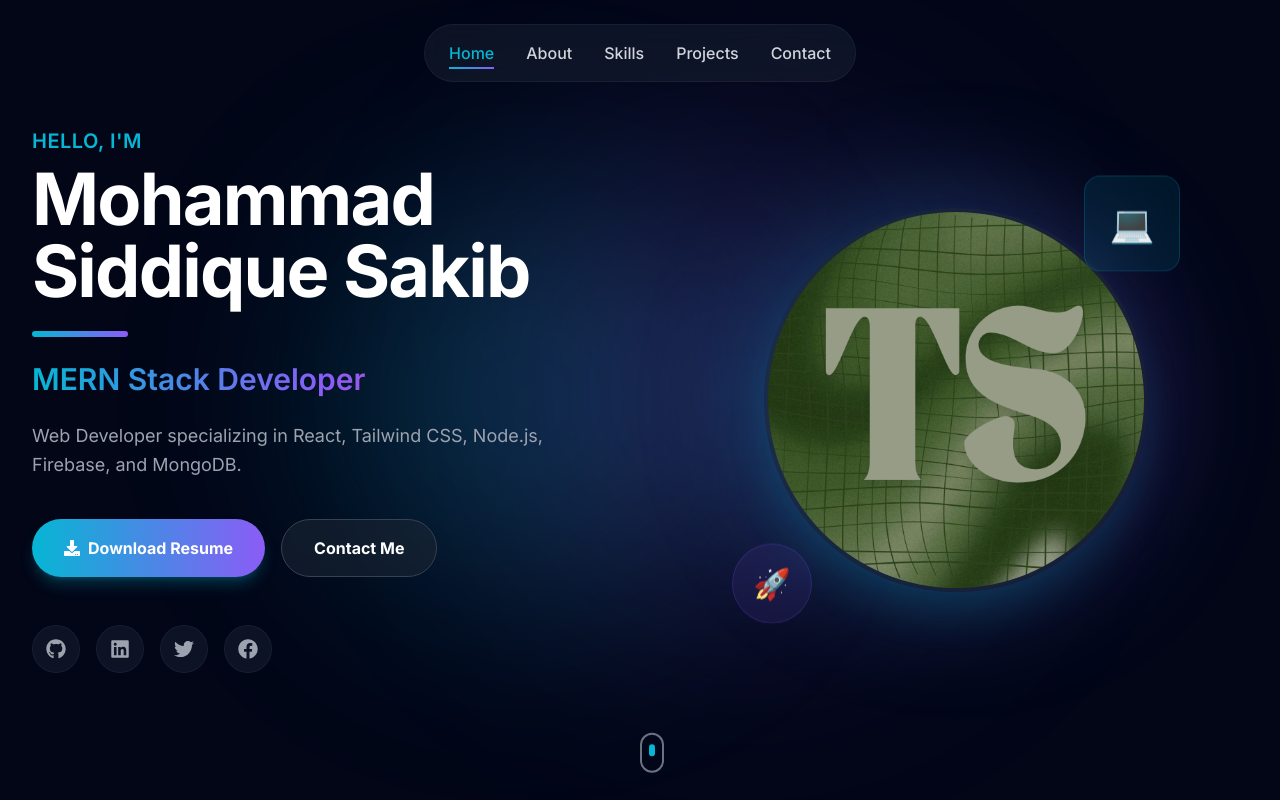
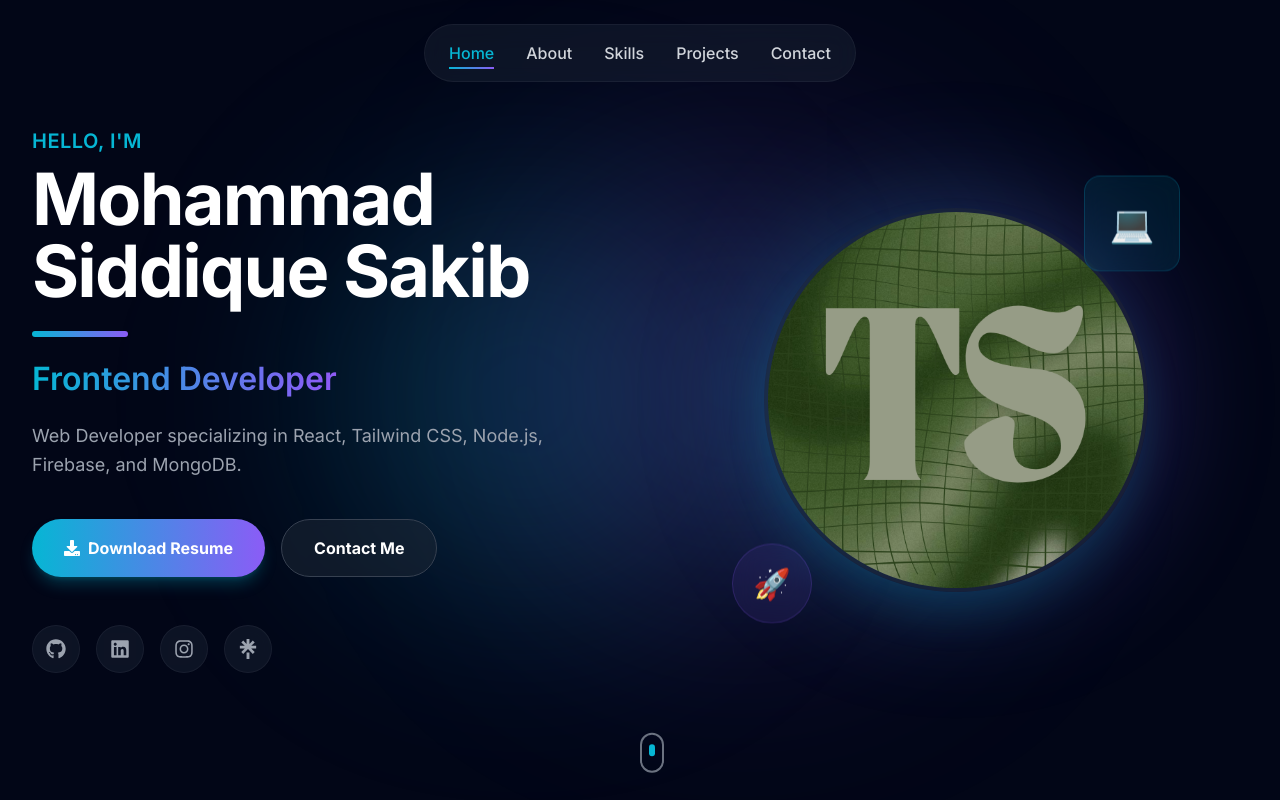
Before and after one commit to siddiquesakib/Portfolio1, a React (Vite) app: page / in a window 1280 px wide. Shown: the top 800 px of the page. Built offline with nearby package versions, Linux system fonts and the light colour scheme.

Commit message:
added socila link and readme file

```diff
--- a/package.json
+++ b/package.json
@@ -14,7 +14,8 @@
     "react": "^19.2.0",
     "react-dom": "^19.2.0",
     "react-icons": "^5.5.0",
-    "react-router-dom": "^7.10.0"
+    "react-router-dom": "^7.10.0",
+    "react-type-animation": "^3.2.0"
   },
   "devDependencies": {
     "@eslint/js": "^9.39.1",
--- a/src/components/Footer.jsx
+++ b/src/components/Footer.jsx
@@ -1,6 +1,7 @@
 import { motion } from "framer-motion";
-import { FaGithub, FaLinkedin, FaTwitter, FaWhatsapp } from "react-icons/fa";
+import { FaGithub, FaLinkedin, FaWhatsapp, FaInstagram } from "react-icons/fa";
 import { personalInfo } from "../data/portfolioData";
+import { SiLinktree } from "react-icons/si";
 
 const Footer = () => {
   const currentYear = new Date().getFullYear();
@@ -8,6 +9,12 @@
   const socialLinks = [
     { icon: FaGithub, url: personalInfo.social.github, label: "GitHub" },
     { icon: FaLinkedin, url: personalInfo.social.linkedin, label: "LinkedIn" },
+    {
+      icon: FaInstagram,
+      url: personalInfo.social.Instagram,
+      label: "Instagram",
+    },
+    { icon: SiLinktree, url: personalInfo.social.Linktree, label: "Linktree" },
     {
       icon: FaWhatsapp,
       url: `https://wa.me/${personalInfo.whatsapp.replace(/[^0-9]/g, "")}`,
--- a/src/components/Hero.jsx
+++ b/src/components/Hero.jsx
@@ -2,18 +2,19 @@
 import {
   FaGithub,
   FaLinkedin,
-  FaTwitter,
-  FaFacebook,
   FaDownload,
+  FaInstagram,
 } from "react-icons/fa";
 import { personalInfo } from "../data/portfolioData";
+import { TypeAnimation } from "react-type-animation";
+import { SiLinktree } from "react-icons/si";
 
 const Hero = () => {
   const socialIcons = {
     github: FaGithub,
     linkedin: FaLinkedin,
-    twitter: FaTwitter,
-    facebook: FaFacebook,
+    Instagram: FaInstagram,
+    Linktree: SiLinktree,
   };
 
   const containerVariants = {
@@ -86,7 +87,21 @@
               variants={itemVariants}
               className="text-2xl sm:text-3xl font-semibold bg-gradient-to-r from-primary via-secondary to-pink-500 bg-clip-text text-transparent"
             >
-              {personalInfo.designation}
+              <TypeAnimation
+                sequence={[
+                  // Same substring at the start will only be typed once, initially
+                  "MERN Stack Developer",
+                  1000,
+                  "Web Developer",
+                  1000,
+                  "Frontend Developer",
+                  1000,
+                ]}
+                speed={20}
+                style={{ fontSize: "2rem" }}
+                repeat={Infinity}
+                omitDeletionAnimation={true}
+              ></TypeAnimation>
             </motion.h3>
 
             <motion.p
--- a/src/components/ProjectDetails.jsx
+++ b/src/components/ProjectDetails.jsx
@@ -11,25 +11,6 @@
   const project = projects.find((p) => p.id === projectId);
 
   if (!project) return null;
-
-  const containerVariants = {
-    hidden: { opacity: 0 },
-    visible: {
-      opacity: 1,
-      transition: {
-        staggerChildren: 0.1,
-      },
-    },
-  };
-
-  const itemVariants = {
-    hidden: { y: 20, opacity: 0 },
-    visible: {
-      y: 0,
-      opacity: 1,
-      transition: { duration: 0.5 },
-    },
-  };
 
   return (
     <div className="min-h-screen bg-dark pt-32 pb-20">
@@ -146,7 +127,8 @@
               <span className="text-primary">✨</span> Key Features
             </h3>
             <div className="grid sm:grid-cols-2 gap-3">
-              {project.features.map((feature, index) => (
+              {(project.features || project.Features || []).map(
+                (feature, index) => (
                   <div
                     key={index}
                     className="flex items-start gap-3 text-gray-300"
@@ -154,11 +136,13 @@
                     <FaCheckCircle className="text-secondary mt-1 flex-shrink-0" />
                     <span>{feature}</span>
                   </div>
-              ))}
+                )
+              )}
             </div>
           </div>
 
           {/* Challenges */}
+          {project.challenges && project.challenges.length > 0 && (
             <div className="glass rounded-2xl p-6 sm:p-8 border border-white/10">
               <h3 className="text-2xl font-bold text-white mb-4 flex items-center gap-2">
                 <span className="text-primary">🎯</span> Challenges Faced
@@ -175,8 +159,10 @@
                 ))}
               </ul>
             </div>
+          )}
 
           {/* Future Improvements */}
+          {project.improvements && project.improvements.length > 0 && (
             <div className="glass rounded-2xl p-6 sm:p-8 border border-white/10">
               <h3 className="text-2xl font-bold text-white mb-4 flex items-center gap-2">
                 <span className="text-primary">🚀</span> Future Improvements
@@ -193,6 +179,7 @@
                 ))}
               </ul>
             </div>
+          )}
         </motion.div>
       </div>
     </div>
--- a/src/data/portfolioData.js
+++ b/src/data/portfolioData.js
@@ -15,8 +15,8 @@
   social: {
     github: "https://github.com/siddiquesakib/",
     linkedin: "https://www.linkedin.com/in/mohammad-siddique-sakib/",
-    twitter: "https://twitter.com/yourusername",
-    facebook: "https://facebook.com/yourusername",
+    Instagram: "https://www.instagram.com/amiboi_/",
+    Linktree: "https://linktr.ee/siddiquesakib",
   },
 
   about: {
@@ -95,7 +95,7 @@
     name: "AdoptiPaws",
     shortDescription:
       "The AdoptiPaws is a full-stack web application designed for pet lovers and sellers to easily connect, buy, and sell pets online. Built using React, Tailwind CSS, Express, Firebase and MongoDB, this platform delivers a smooth, secure, and visually modern experience.",
-    image: "/adoptiPaws1.jpg",
+    image: "/adoptipaws1.png",
     technologies: [
       "React",
       "Firebase",
```
Also changed, not shown: 2 other files (tests, documents, lock files or other folders). Lines whose indentation alone changed are shown as unchanged.
